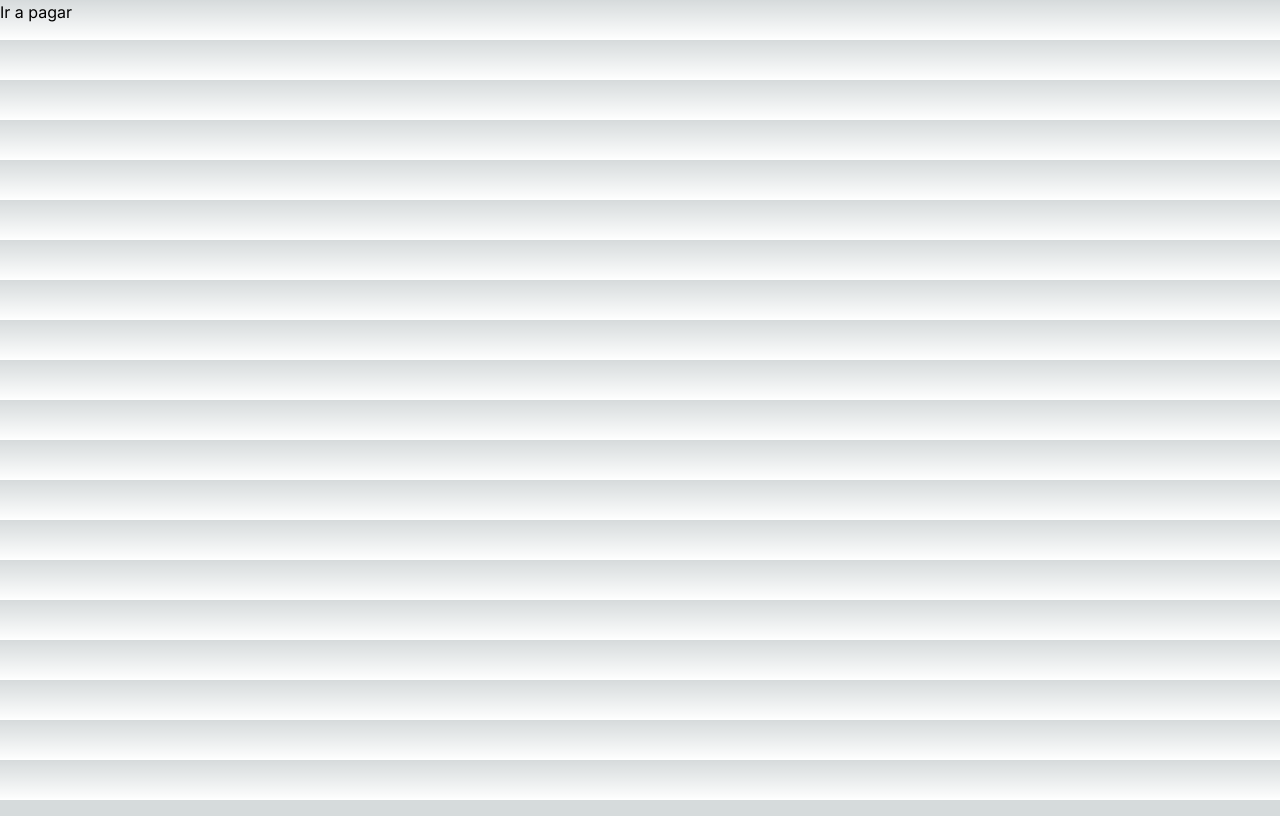
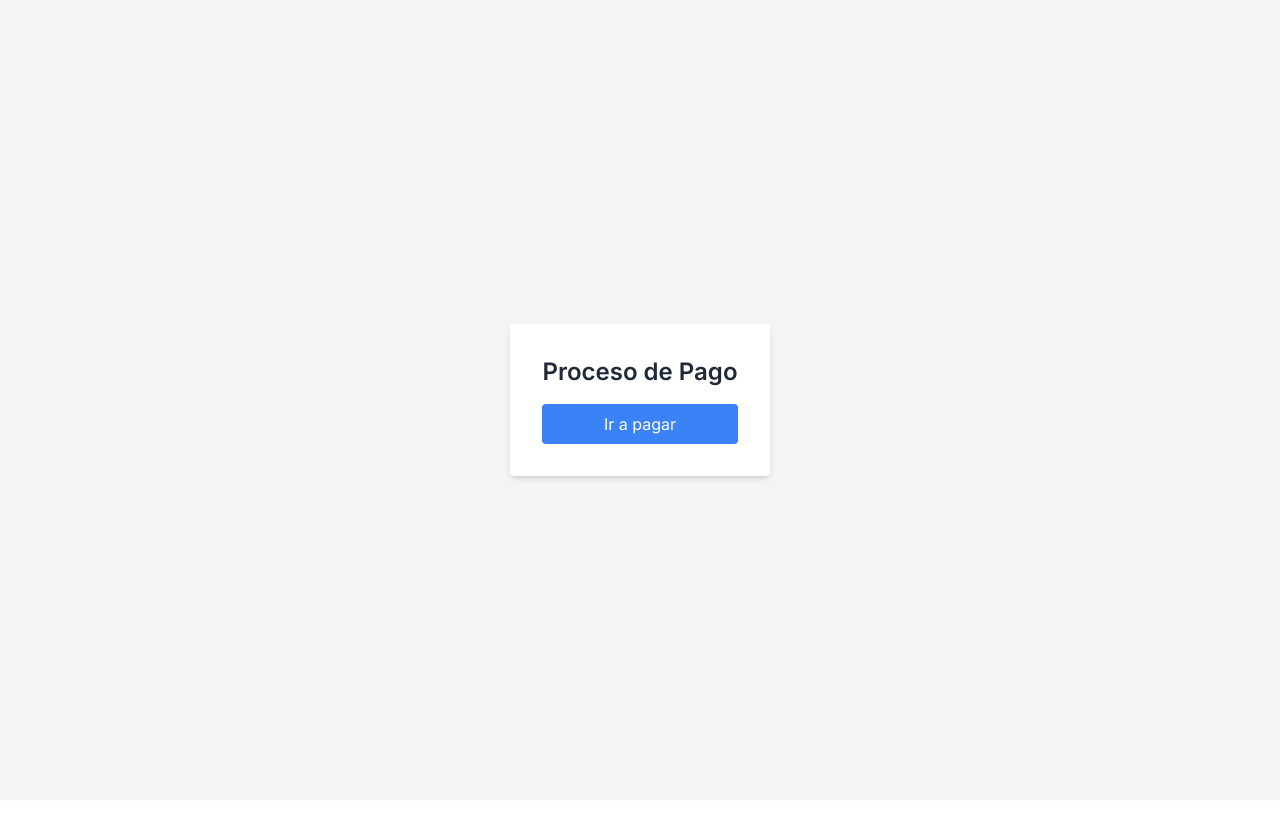
Before and after one commit to NashorSlayer/nextjs-ecommerce-graphql, a Next.js app: page /cart/checkout/payment in a window 1280 px wide. Built offline with nearby package versions, Linux system fonts and the light colour scheme.

Commit message:
fix: reca

```diff
--- a/app/profile/page.tsx
+++ b/app/profile/page.tsx
@@ -5,7 +5,8 @@ import React from 'react';
 const Profile = () => {
     return (
         <div className='mb-4'>
-            <HeaderRegistered></HeaderRegistered><ShowProfile></ShowProfile>
+            <HeaderRegistered></HeaderRegistered>
+            <ShowProfile></ShowProfile>
         </div>
     );
 }
--- a/components/Payment.tsx
+++ b/components/Payment.tsx
@@ -1,19 +1,30 @@
 "use client"
+import React from "react";
 import { RootState } from "@/redux/store";
 import { useDispatch, useSelector } from "react-redux";
 
-
 const Payment: React.FC = () => {
-
     const payment = useSelector((state: RootState) => state.payment);
 
     return (
-        <>
-            <form method="post" action={payment.url}>
-                <input type="hidden" name="token_ws" value={payment.token_ws} />
-                <input type="submit" value="Ir a pagar" />
+        <div className="flex justify-center items-center h-screen bg-gray-100">
+            <form className="bg-white p-8 rounded shadow-md max-w-md" method="post" action={payment.url}>
+                <h2 className="text-2xl font-semibold mb-4 text-gray-800">Proceso de Pago</h2>
+
+                <input
+                    type="hidden"
+                    name="token_ws"
+                    value={payment.token_ws}
+                />
+                <button
+                    type="submit"
+                    className="w-full bg-blue-500 text-white py-2 px-4 rounded hover:bg-blue-600 focus:outline-none focus:shadow-outline-blue"
+                >
+                    Ir a pagar
+                </button>
             </form>
-        </>
+        </div>
     );
 }
+
 export default Payment;
--- a/components/ShowCheckoutSummary.tsx
+++ b/components/ShowCheckoutSummary.tsx
@@ -9,7 +9,6 @@ import { updatePayment } from '@/redux/paymentSlice';
 import { useRouter } from 'next/navigation';
 const CheckoutSummary = () => {
   const [mutatePayment] = useMutation(createTransaction);
-  const [mutateConfirmPayment] = useMutation(confirmTransaction);
 
 
   const [shippingAddress, setShippingAddress] = useState('');
@@ -20,26 +19,11 @@ const CheckoutSummary = () => {
   const cartItems = useAppSelector((state) => state.cart.products);
   const cartTotal = useAppSelector((state) => state.cart.total);
 
-  const token_ws = localStorage.getItem('token_ws')!;
+
   const router = useRouter()
   const dispatch = useAppDispatch();
 
-  useEffect(() => {
-    if (token_ws !== '') {
-      const confirmPayment = async () => {
-        const response = await mutateConfirmPayment({
-          variables: {
-            ws_token: token_ws
-          }
-        });
-        console.log(response.data.confirmPayment.response_code);
-        if (response.data.confirmPayment.response_code === 0) {
-          console.log("Payment confirmed");
-        }
-      }
-      confirmPayment();
-    }
-  }, []);
+
 
   const handleAddressChange = (e: React.ChangeEvent<HTMLInputElement>) => {
     const inputValue = e.target.value;
@@ -60,7 +44,7 @@ const CheckoutSummary = () => {
     const response = await mutatePayment({
       variables: {
         payment: {
-          amount: cartTotal * 1000,
+          amount: cartTotal,
         }
       },
     });
--- a/components/ShowHome.tsx
+++ b/components/ShowHome.tsx
@@ -2,12 +2,13 @@
 "use client"
 import { FilterIcon, RefreshIcon, ExclamationIcon } from "@heroicons/react/solid";
 import ProductCard from './ProductCard';
-import { useState } from "react";
+import { useEffect, useState } from "react";
 import React from "react";
 import { GetProducts } from "@/graphql/query";
-import { useQuery } from "@apollo/client";
+import { useMutation, useQuery } from "@apollo/client";
 import { ProductState, UpdateProduct } from "@/redux/productSlice";
 import { useAppDispatch, useAppSelector } from "@/redux/hooks";
+import { confirmTransaction } from "@/graphql/mutation";
 
 const products = [
   {
@@ -30,6 +31,8 @@ const ShowHome = () => {
   const [selectedCategory, setSelectedCategory] = useState("Todos");
   const [minPrice, setMinPrice] = useState("");
   const [maxPrice, setMaxPrice] = useState("");
+  const [mutateConfirmPayment] = useMutation(confirmTransaction);
+
   const [originalProducts, setOriginalProducts] = useState(products);
   const [discount, setDiscount] = useState("none");
 
@@ -43,6 +46,27 @@ const ShowHome = () => {
 
     return categoryFilter && minPriceFilter && maxPriceFilter && discountFilter;
   });
+
+
+  const token_ws = localStorage.getItem('token_ws')!;
+  useEffect(() => {
+    if (token_ws !== '') {
+      const confirmPayment = async () => {
+        const response = await mutateConfirmPayment({
+          variables: {
+            ws_token: token_ws
+          }
+        });
+        console.log(response.data.confirmPayment.response_code);
+        if (response.data.confirmPayment.response_code === 0) {
+          alert("Pago Confirmado");
+        } else if (response.data.confirmPayment.response_code === -1) {
+          alert("Pago Rechazado")
+        }
+      }
+      confirmPayment();
+    }
+  }, []);
 
 
   const dispatch = useAppDispatch();
@@ -163,7 +187,6 @@ const ShowHome = () => {
                 />
               </div>
             );
-            console.log(product);
           })
         )}
       </main>
--- a/components/commons/ProfilePopup.tsx
+++ b/components/commons/ProfilePopup.tsx
@@ -17,6 +17,7 @@ const ProfilePopup = () => {
 
   const handleLogout = () => {
     localStorage.removeItem("token");
+    localStorage.removeItem("token_ws");
     router.push("/login")
   }
 
@@ -33,11 +34,11 @@ const ProfilePopup = () => {
       </div>
       {isPopupOpen && (
         <div className="origin-top-right absolute right-0 mt-2 w-48 rounded-md shadow-lg bg-white ring-1 ring-black ring-opacity-5"
-        style={{background: "#353734", borderColor: "#9acd1b", borderWidth: 2, borderRadius: 20}}>
+          style={{ background: "#353734", borderColor: "#9acd1b", borderWidth: 2, borderRadius: 20 }}>
           <div className="py-1 ">
             <Link href="/profile">
               <p className="text-bold flex items-center justify-center block px-4 py-2 text-sm text-white">
-                <UserIcon className='w-4 h-4 mr-2'/> Ir al perfil
+                <UserIcon className='w-4 h-4 mr-2' /> Ir al perfil
               </p>
             </Link>
             <button
--- a/tsconfig.json
+++ b/tsconfig.json
@@ -14,7 +14,7 @@
     "module": "commonjs",
     "resolveJsonModule": true,
     "isolatedModules": true,
-    "jsx": "react",
+    "jsx": "preserve",
     "incremental": true,
     "plugins": [
       {
```
Also changed, not shown: app/layout.tsx (+7 -6 lines).
